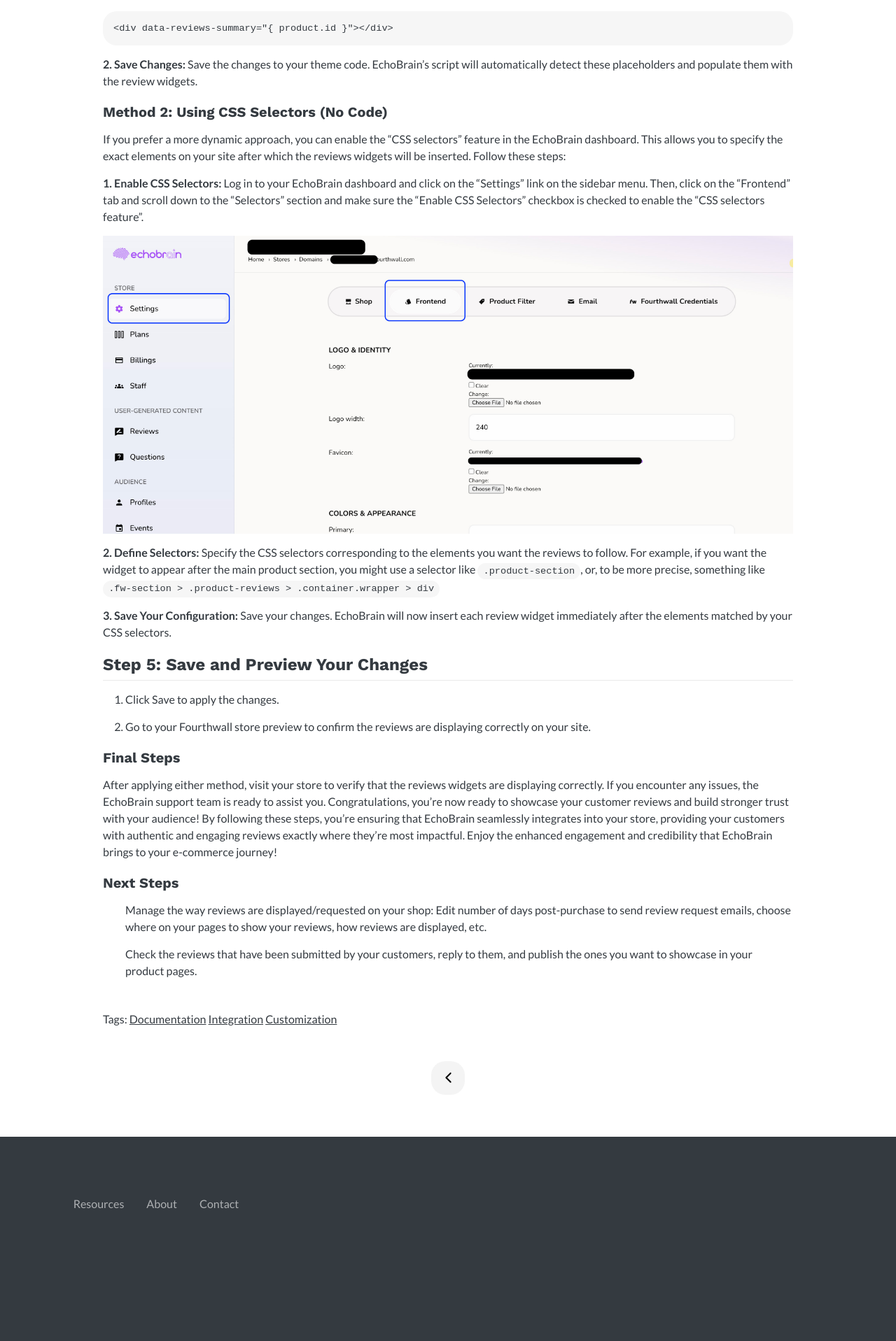
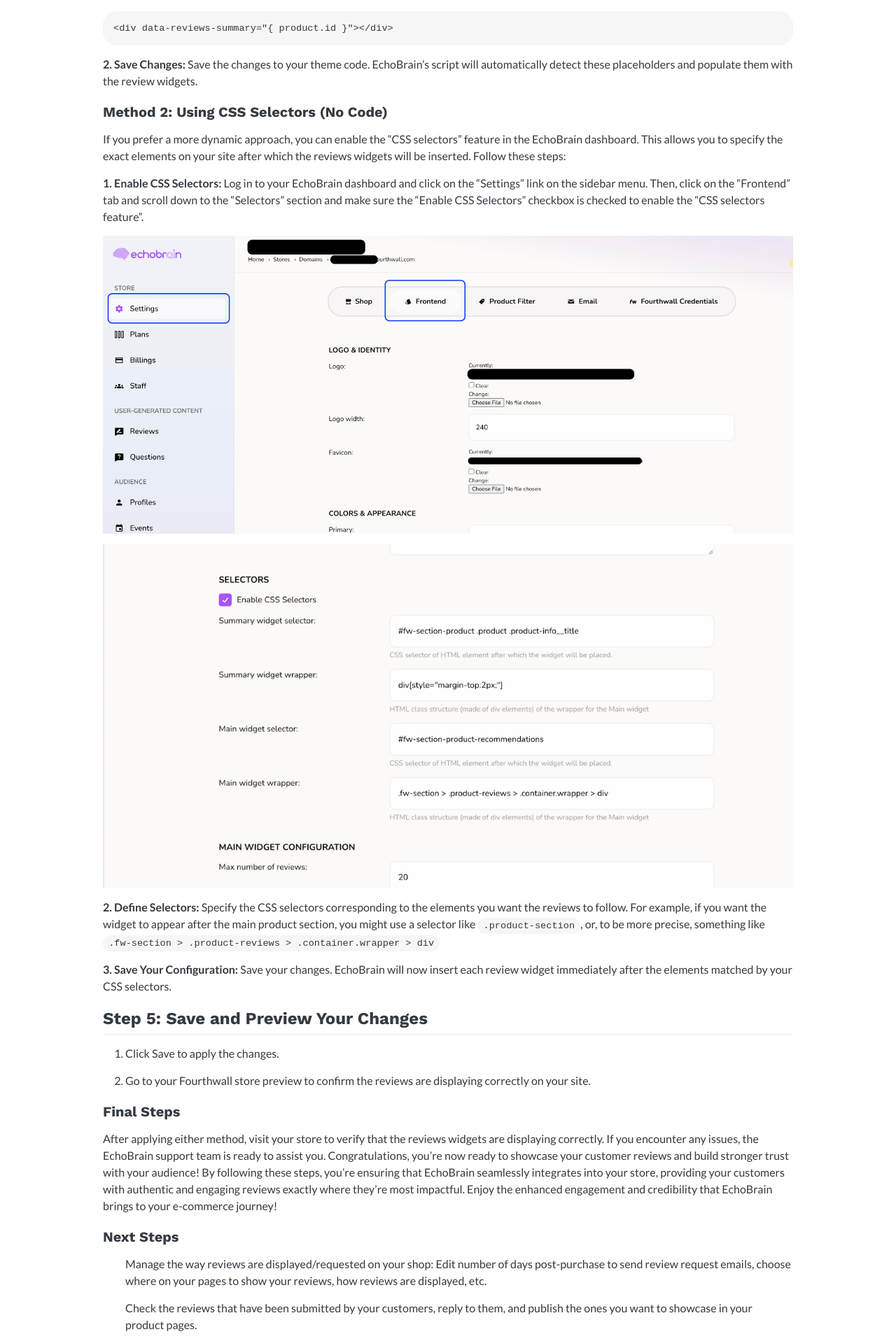
Before and after one commit to echo-brain/echo-brain.github.io, a Jekyll site: the page built from _posts/2025-02-13-fourthwall-reviews-quick-start.md, in a window 1280 px wide. Shown: the part 4483-6400 px from the top of the page at 70% size. Built offline with Jekyll 4.4.1, drawn with Linux system fonts in a browser that asks for light colours.

Commit message:
Update 2025-02-13-fourthwall-reviews-quick-start.md

```diff
--- a/_posts/2025-02-13-fourthwall-reviews-quick-start.md
+++ b/_posts/2025-02-13-fourthwall-reviews-quick-start.md
@@ -86,7 +86,7 @@
 
 ![Echobrain dashboard reviews frontend settings](/assets/posts/new_echobrain_dashboard_reviews_frontend_settings.jpg)
 
-
+![Echobrain dashboard css selectors settings](/assets/posts/new_echobrain_dashboard_css_selectors_settings.jpg)
 
 
  **2. Define Selectors:** Specify the CSS selectors corresponding to the elements you want the reviews to follow. For example, if you want the widget to appear after the main product section, you might use a selector like `.product-section`, or, to be more precise, something like `.fw-section > .product-reviews > .container.wrapper > div`
```
